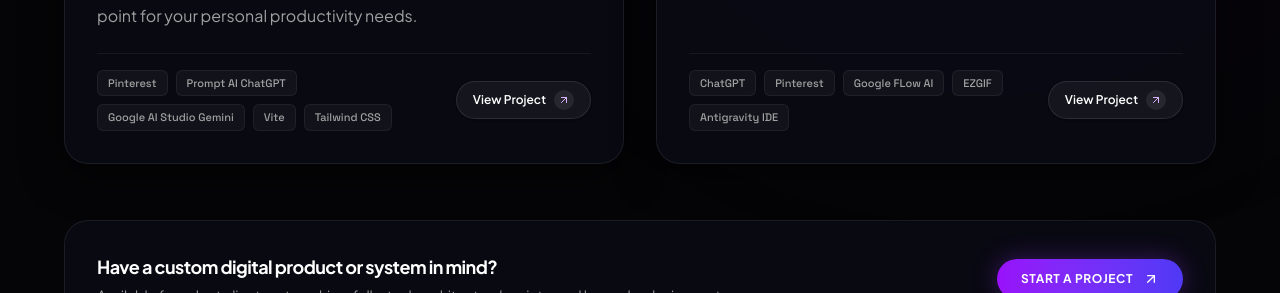
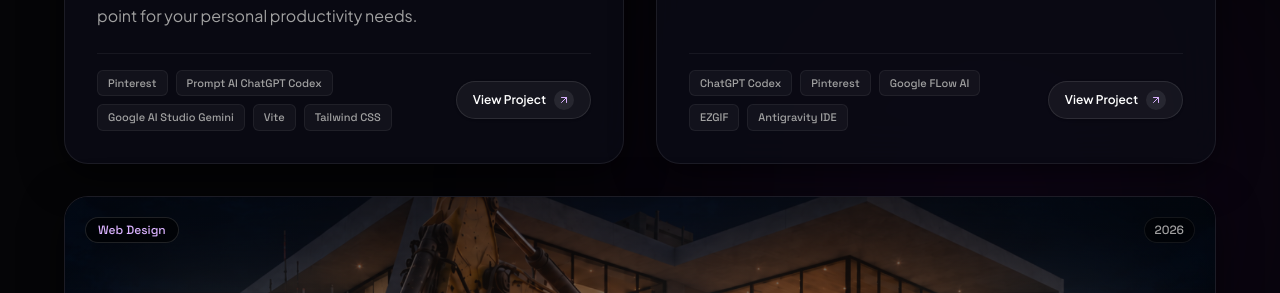
Before and after one commit to dayan11776/Personal-Portfolio, a React (Vite) app: page / in a window 1280 px wide. Shown: the part 4923-5216 px from the top of the page. Built offline with nearby package versions, Linux system fonts and the light colour scheme.

Commit message:
Add new project

```diff
--- a/src/data/portfolioData.ts
+++ b/src/data/portfolioData.ts
@@ -20,7 +20,7 @@ export const PORTFOLIO_DATA = {
     "Tailwind CSS",
     "Figma & Design Systems",
     "Concepts",
-    "ChatGPT, Gemini, Google AI Studio & AI Tools",
+    "ChatGPT Codex, Gemini, Google AI Studio & AI Tools",
     "VSCode & Antigravity IDE",
     "Railway",
     "Render , Vercel, GitHub",
@@ -44,7 +44,7 @@ export const PORTFOLIO_DATA = {
         "React Vite",
         "Javascript",
         "Tailwind CSS",
-        "ChatGPT",
+        "ChatGPT Codex",
       ],
     },
     {
@@ -56,7 +56,7 @@ export const PORTFOLIO_DATA = {
         "A modern, responsive personal dashboard template designed to help users manage and visualize their personal data and tasks. Its clean layout and customizable design provide a flexible starting point for your personal productivity needs.",
       tags: [
         "Pinterest",
-        "Prompt AI ChatGPT",
+        "Prompt AI ChatGPT Codex",
         "Google AI Studio Gemini",
         "Vite",
         "Tailwind CSS",
@@ -93,6 +93,7 @@ import bryanAboutPortrait from "../assets/images/AboutSectionImage.jpg";
 import MyShop from "../assets/images/MyShop.png";
 import PersonalDashboard from "../assets/images/PersonalDashboard.png";
 import Acer from "../assets/images/Acer.png";
+import Construction from "../assets/images/Construction.png";
 import { col } from "motion/react-client";
 
 export const HERO_IMAGES = {
@@ -101,6 +102,7 @@ export const HERO_IMAGES = {
   MyShop: MyShop,
   PersonalDashboard: PersonalDashboard,
   Acer: Acer,
+  Construction: Construction,
 };
 
 export const ABOUT_DATA = {
@@ -181,7 +183,7 @@ export const SKILLS_SERVICES_DATA = {
       name: "Problem Solving & Architecture",
       percentage: 85,
       level: "Mastery",
-      tools: ["ChatGPT", "Accessibility"],
+      tools: ["ChatGPT Codex", "Accessibility"],
       accentColor: "from-blue-400 to-purple-500",
     },
     {
@@ -189,7 +191,7 @@ export const SKILLS_SERVICES_DATA = {
       name: "AI Tools",
       percentage: 80,
       level: "Mastery",
-      tools: ["ChatGPT", "Gemini", "Google AI Studio & AI Tools"],
+      tools: ["ChatGPT Codex", "Gemini", "Google AI Studio & AI Tools"],
       accentColor: "from-indigo-400 to-pink-500",
     },
   ],
@@ -247,14 +249,14 @@ export const FEATURED_PROJECTS_SECTION_DATA = {
   heading: "Featured Personal Projects",
   subtitle:
     "A curated selection of engineering experiments, interactive spatial platforms, and modular product ecosystems.",
-  categories: ["All", "Web Design", "E-commerce", "Dashboard"] as const,
+  categories: ["All", "Web Design", "E-Commerce", "Dashboard"] as const,
   projects: [
     {
       id: "rivan-shop",
       title: "Rivan Shop",
       subtitle:
         "Bring your products to life with a modern, easy-to-use online store template.",
-      category: "E-commerce" as const,
+      category: "E-Commerce" as const,
       year: "2026",
       description:
         "A modern, responsive web shop template designed to showcase products and make browsing easy. Its clean layout and customizable design provide a flexible starting point for your online store.",
@@ -265,7 +267,7 @@ export const FEATURED_PROJECTS_SECTION_DATA = {
         "React Vite",
         "Javascript",
         "Tailwind CSS",
-        "ChatGPT",
+        "ChatGPT Codex",
       ],
       featured: true,
       link: "https://fs9-coral.vercel.app/",
@@ -284,7 +286,7 @@ export const FEATURED_PROJECTS_SECTION_DATA = {
       image: PersonalDashboard,
       tags: [
         "Pinterest",
-        "Prompt AI ChatGPT",
+        "Prompt AI ChatGPT Codex",
         "Google AI Studio Gemini",
         "Vite",
         "Tailwind CSS",
@@ -304,7 +306,7 @@ export const FEATURED_PROJECTS_SECTION_DATA = {
         "AI design system with scrollable animation and interactive components for a seamless user experience.",
       image: Acer,
       tags: [
-        "ChatGPT",
+        "ChatGPT Codex",
         "Pinterest",
         "Google FLow AI",
         "EZGIF",
@@ -314,6 +316,27 @@ export const FEATURED_PROJECTS_SECTION_DATA = {
       link: "https://scrollable-animation-laptop.vercel.app/",
       github: "https://github.com/dayan11776/Scrollable-animation-Laptop",
       colSpan: 1, // This project spans 1 column in the grid
+    },
+    {
+      id: "Construction",
+      title: "Construction Website",
+      subtitle:
+        "A modern construction generated by AI tools with a focus on showcasing projects and services.",
+      category: "Web Design" as const,
+      year: "2026",
+      description:
+        "A modern construction website generated by AI tools with a focus on showcasing projects and services.",
+      image: Construction,
+      tags: [
+        "ChatGPT Codex",
+        "Google FLow AI",
+        "Pinterest",
+        "Google AI Studio",
+      ],
+      featured: false,
+      link: "https://construction-puce-one.vercel.app/",
+      github: "https://github.com/dayan11776/Construction",
+      colSpan: 2, // This project spans 1 column in the grid
     },
   ],
 };
```
Also changed, not shown: src/assets/images/Construction.png (added).
